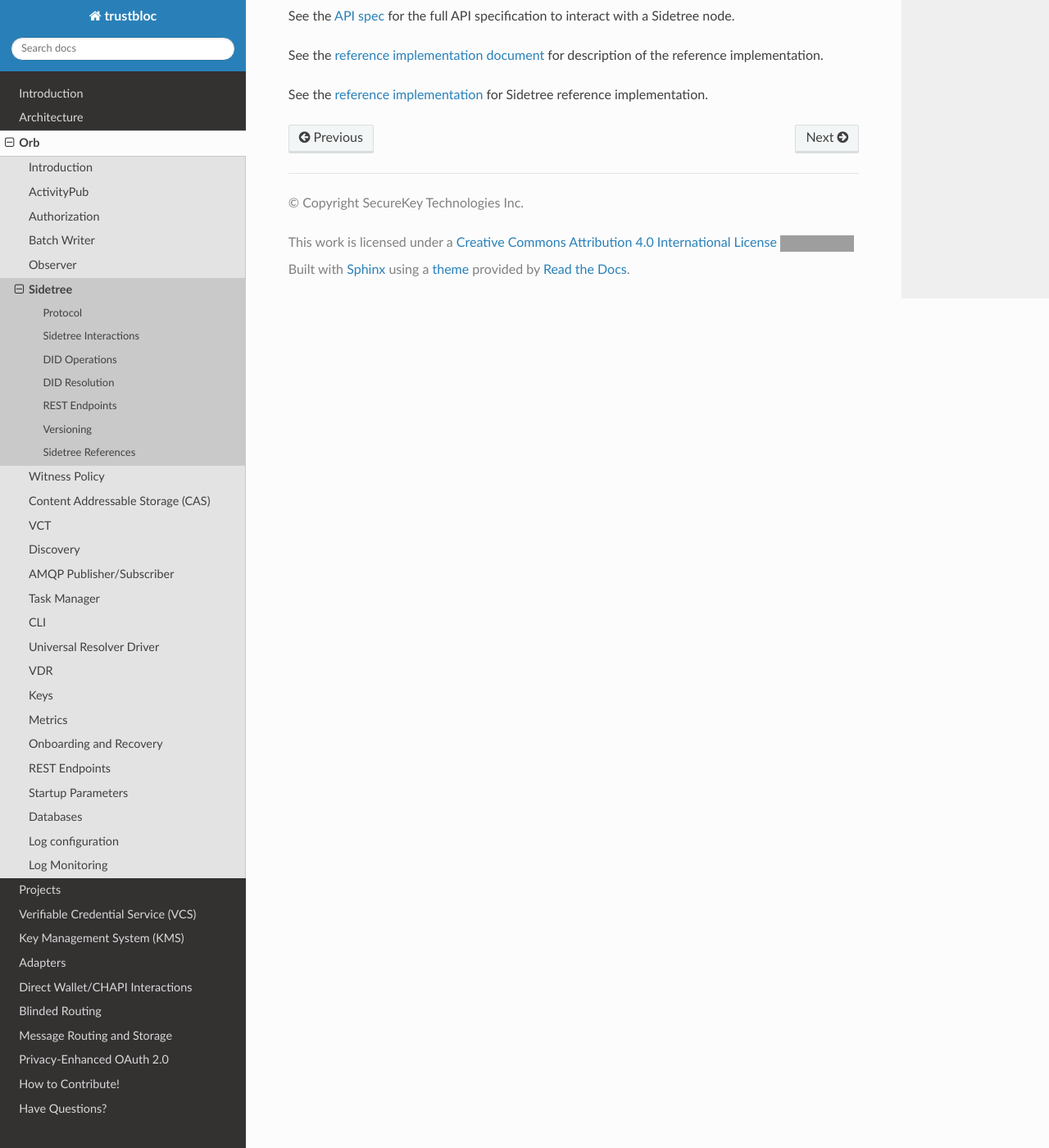
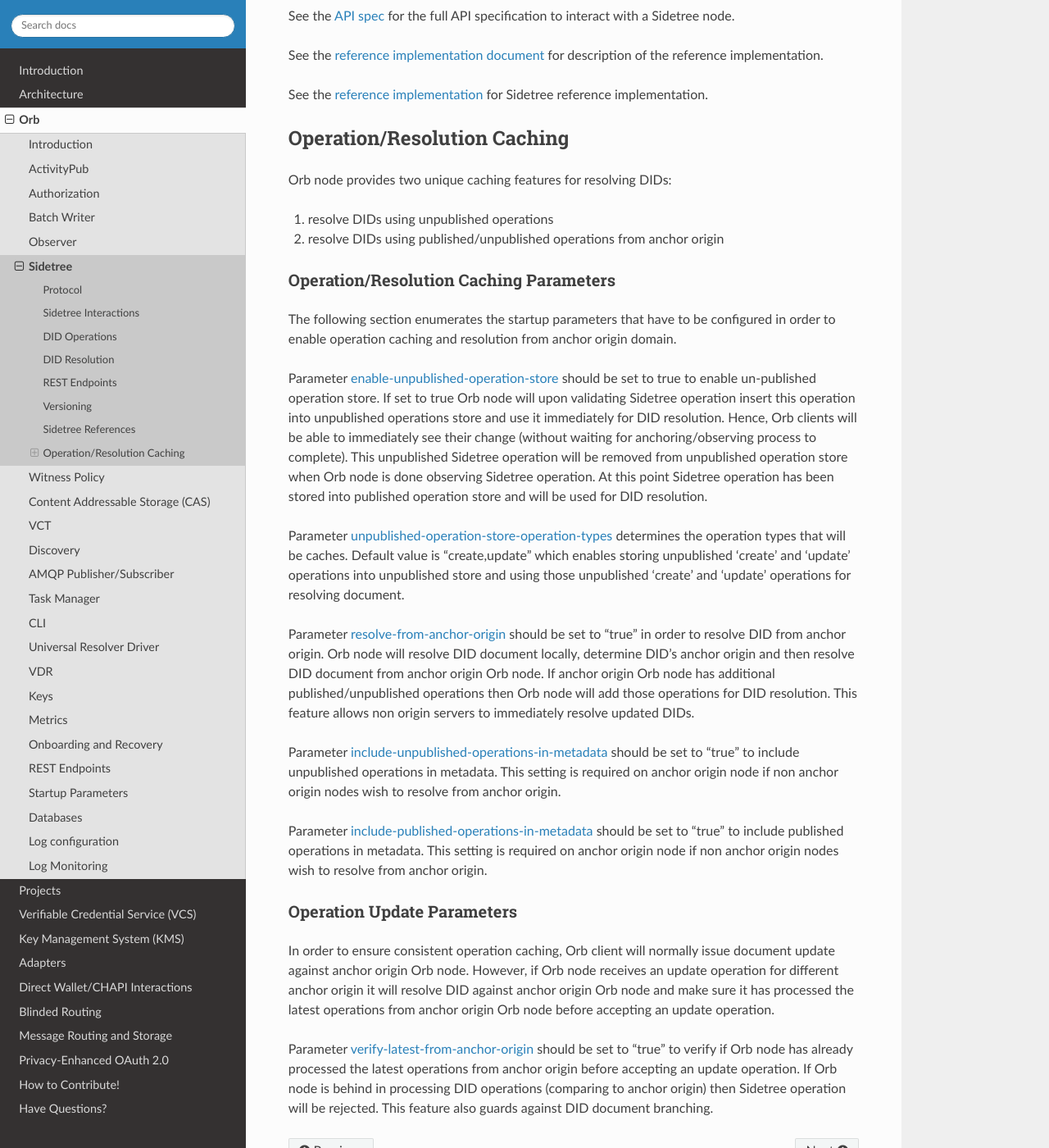
Before and after one commit to trustbloc/docs, a Sphinx documentation site: the page built from readthedocs/source/orb/sidetree.md, in a window 1280 px wide and 1400 px high, scrolled down 2265 px. Shown: the whole window at 82% size. Built offline with Sphinx 7.4.7 and the Read the Docs theme 2.0.0, drawn with Linux system fonts in a browser that asks for light colours; grey boxes are pictures that could not be loaded.

Commit message:
chore: Add operation caching documentation
Add operation caching documentation

Signed-off-by: Sandra Vrtikapa <sandra.vrtikapa@securekey.com>

```diff
--- a/readthedocs/source/orb/sidetree.md
+++ b/readthedocs/source/orb/sidetree.md
@@ -74,3 +74,61 @@ See the [API spec](https://identity.foundation/sidetree/api/) for the full API s
 See the [reference implementation document](https://github.com/decentralized-identity/sidetree/blob/master/docs/core.md) for description of the reference implementation.
 
 See the [reference implementation](https://github.com/decentralized-identity/sidetree) for Sidetree reference implementation.
+
+
+## Operation/Resolution Caching
+
+Orb node provides two unique caching features for resolving DIDs:
+1. resolve DIDs using unpublished operations
+2. resolve DIDs using published/unpublished operations from anchor origin
+
+### Operation/Resolution Caching Parameters
+
+The following section enumerates the startup parameters that have to be configured in order to enable
+operation caching and resolution from anchor origin domain.
+
+Parameter [enable-unpublished-operation-store](parameters.html#enable-unpublished-operation-store)
+should be set to true to enable un-published operation store. If set to true Orb node will
+upon validating Sidetree operation insert this operation into unpublished operations store
+and use it immediately for DID resolution. Hence, Orb clients will be able to immediately
+see their change (without waiting for anchoring/observing process to complete).
+This unpublished Sidetree operation will be removed from unpublished operation store
+when Orb node is done observing Sidetree operation. At this point Sidetree operation has been
+stored into published operation store and will be used for DID resolution.
+
+
+Parameter [unpublished-operation-store-operation-types](parameters.html#unpublished-operation-store-operation-types)
+determines the operation types that will be caches. Default value is "create,update" which enables storing unpublished 'create' and 'update' operations into
+unpublished store and using those unpublished 'create' and 'update' operations for resolving document.
+
+
+Parameter [resolve-from-anchor-origin](parameters.html#resolve-from-anchor-origin)
+should be set to "true" in order to resolve DID from anchor origin.
+Orb node will resolve DID document locally,
+determine DID's anchor origin and then resolve DID document from anchor origin Orb node.
+If anchor origin Orb node has additional published/unpublished operations then Orb node will
+add those operations for DID resolution.
+This feature allows non origin servers to immediately resolve updated DIDs.
+
+Parameter [include-unpublished-operations-in-metadata](parameters.html#include-unpublished-operations-in-metadata)
+should be set to "true" to include unpublished operations in metadata. This setting is required
+on anchor origin node if non anchor origin nodes wish to resolve from anchor origin.
+
+Parameter [include-published-operations-in-metadata](parameters.html#include-published-operations-in-metadata)
+should be set to "true" to include published operations in metadata. This setting is required
+on anchor origin node if non anchor origin nodes wish to resolve from anchor origin.
+
+### Operation Update Parameters
+
+In order to ensure consistent operation caching, Orb client will normally issue
+document update against anchor origin Orb node. However, if Orb node receives
+an update operation for different anchor origin it will resolve DID against
+anchor origin Orb node and make sure it has processed the latest operations
+from anchor origin Orb node before accepting an update operation.
+
+Parameter [verify-latest-from-anchor-origin](parameters.html#verify-latest-from-anchor-origin)
+should be set to "true" to verify if Orb node has already processed the latest operations
+from anchor origin before accepting an update operation. If Orb node is behind in
+processing DID operations (comparing to anchor origin) then Sidetree operation
+will be rejected.
+This feature also guards against DID document branching.
```
